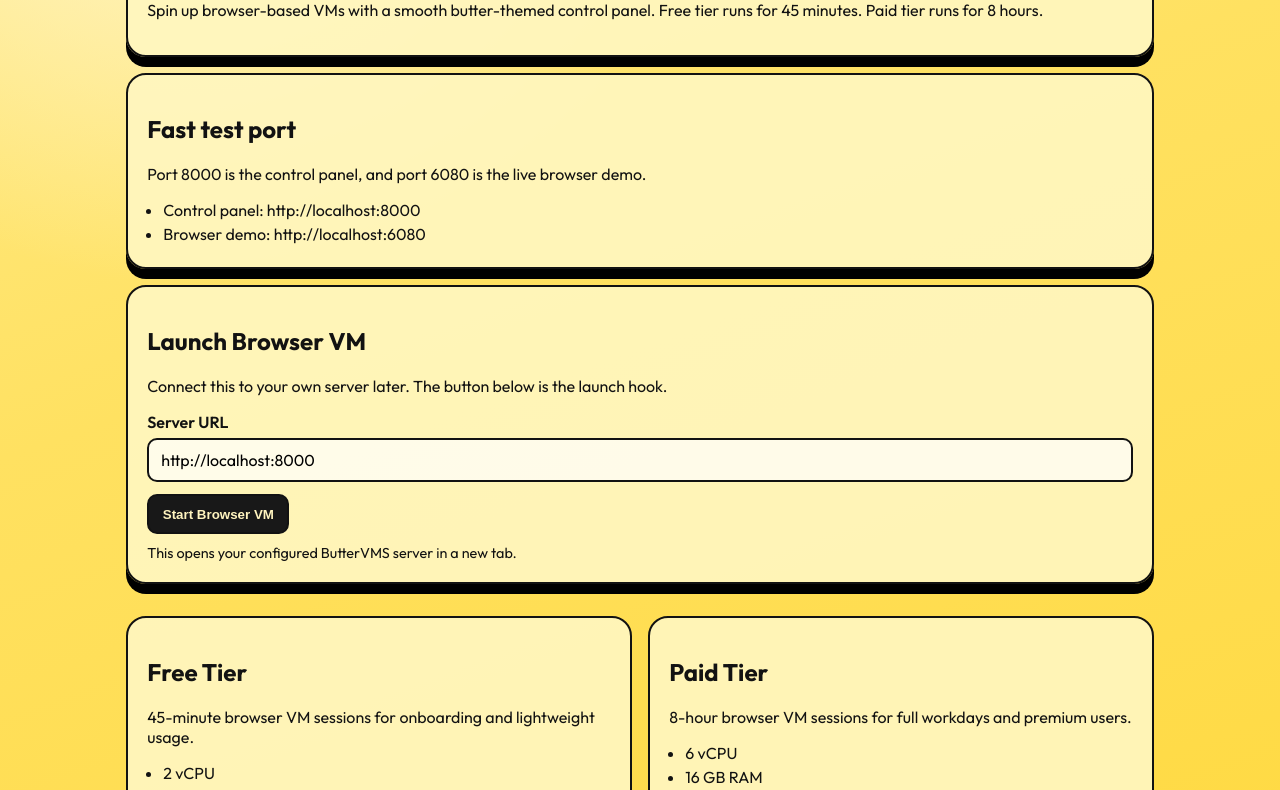
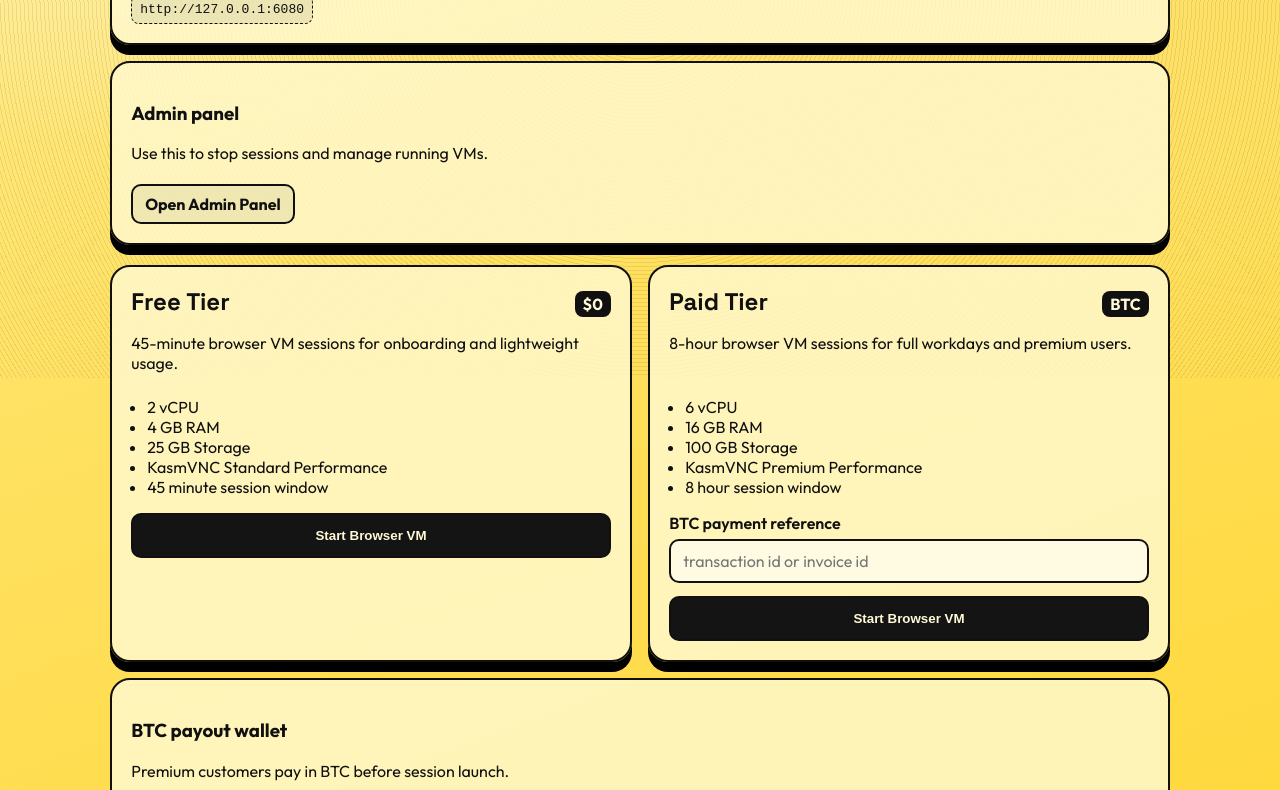
Before and after one commit to DevEchoX2/ButterVMs, a plain HTML site: page docs/index.html in a window 1280 px wide. Shown: the part 422-1212 px from the top of the page. Drawn offline with Linux system fonts and the light colour scheme.

Commit message:
Enable admin panel and sync static site to match port 8000 exactly

```diff
--- a/docs/index.html
+++ b/docs/index.html
@@ -13,17 +13,9 @@
     <link rel="stylesheet" href="styles.css" />
   </head>
   <body>
+    <div class="grain"></div>
     <main class="page">
-      <header class="hero">
-        <p class="pill">KasmVNC Powered</p>
-        <h1>ButterVMS</h1>
-        <p>
-          Spin up browser-based VMs with a smooth butter-themed control panel.
-          Free tier runs for 45 minutes. Paid tier runs for 8 hours.
-        </p>
-      </header>
-    <main class="page">
-      <header class="hero">
+      <header class="hero reveal">
         <p class="pill">KasmVNC Powered</p>
         <h1>ButterVMS</h1>
         <p>
@@ -32,57 +24,91 @@
         </p>
       </header>
 
-      <section class="card">
-        <h2>Fast test port</h2>
-        <p>Port 8000 is the control panel, and port 6080 is the live browser demo.</p>
-        <ul>
-          <li>Control panel: http://localhost:8000</li>
-          <li>Browser demo: http://localhost:6080</li>
-        </ul>
+      <section class="btc-note reveal">
+        <h3>Fast test port</h3>
+        <p>Use the browser demo here first. Port 8000 is the control panel, and this demo shows the browser VM itself.</p>
+        <code>http://127.0.0.1:6080</code>
       </section>
 
-      <section class="card launch-card">
-        <h2>Launch Browser VM</h2>
-        <p>Connect this to your own server later. The button below is the launch hook.</p>
-        <label for="server-url">Server URL</label>
-        <input id="server-url" type="text" placeholder="https://your-server.example.com" value="http://localhost:8000" />
-        <button id="launch-server" type="button">Start Browser VM</button>
-        <p class="helper">This opens your configured ButterVMS server in a new tab.</p>
+      <section class="btc-note reveal">
+        <h3>Admin panel</h3>
+        <p>Use this to stop sessions and manage running VMs.</p>
+        <a class="vnc-link" href="http://localhost:8000/admin">Open Admin Panel</a>
       </section>
 
-      <section class="cards">
-        <article class="card">
-          <h2>Free Tier</h2>
-          <p>45-minute browser VM sessions for onboarding and lightweight usage.</p>
+      <section class="tier-grid">
+        <article class="tier-card reveal">
+          <div class="card-top">
+            <h2>Free Tier</h2>
+            <span class="price">$0</span>
+          </div>
+          <p class="desc">45-minute browser VM sessions for onboarding and lightweight usage.</p>
           <ul>
             <li>2 vCPU</li>
             <li>4 GB RAM</li>
             <li>25 GB Storage</li>
             <li>KasmVNC Standard Performance</li>
+            <li>45 minute session window</li>
           </ul>
-          <button class="secondary-button" data-launch-path="/">Start Free VM</button>
+          <form action="#" method="post" onsubmit="return launchTier(event, 'standard')">
+            <input type="hidden" name="tier" value="standard" />
+            <button type="submit">Start Browser VM</button>
+          </form>
         </article>
-        <article class="card">
-          <h2>Paid Tier</h2>
-          <p>8-hour browser VM sessions for full workdays and premium users.</p>
+
+        <article class="tier-card reveal">
+          <div class="card-top">
+            <h2>Paid Tier</h2>
+            <span class="price">BTC</span>
+          </div>
+          <p class="desc">8-hour browser VM sessions for full workdays and premium users.</p>
           <ul>
             <li>6 vCPU</li>
             <li>16 GB RAM</li>
             <li>100 GB Storage</li>
             <li>KasmVNC Premium Performance</li>
+            <li>8 hour session window</li>
           </ul>
-          <button class="secondary-button" data-launch-path="/">Start Paid VM</button>
+          <form action="#" method="post" onsubmit="return launchTier(event, 'premium')">
+            <input type="hidden" name="tier" value="premium" />
+            <label for="payment-premium">BTC payment reference</label>
+            <input
+              id="payment-premium"
+              name="payment_reference"
+              type="text"
+              placeholder="transaction id or invoice id"
+              required
+            />
+            <button type="submit">Start Browser VM</button>
+          </form>
         </article>
       </section>
 
-      <section class="card">
-        <h2>BTC payout wallet</h2>
+      <section class="btc-note reveal">
+        <h3>BTC payout wallet</h3>
         <p>Premium customers pay in BTC before session launch.</p>
         <code>bc1qzchqv8uyu0z9t3nzc3vt96kstv7z3xy032x0e0</code>
       </section>
 
-      <section class="card">
-        <h2>Sessions</h2>
-        <p>This static page mirrors the live ButterVMS home screen layout. The live session list appears in the full-stack app on port 8000.</p>
+      <section class="btc-note reveal">
+        <h3>Active browser VM sessions</h3>
+        <p>No running sessions yet. Launch one from the button above, and it will appear here on the live app (port 8000).</p>
       </section>
     </main>
+
+    <script>
+      function launchTier(event, tier) {
+        event.preventDefault();
+        const serverUrl = prompt('Server URL:', 'http://localhost:8000');
+        if (serverUrl) {
+          let url = serverUrl.trim();
+          if (!url.startsWith('http://') && !url.startsWith('https://')) {
+            url = 'https://' + url;
+          }
+          const createPath = tier === 'premium' ? '/create-vm' : '/create-vm';
+          window.open(url + createPath, '_blank');
+        }
+      }
+    </script>
+  </body>
+</html>
--- a/docs/styles.css
+++ b/docs/styles.css
@@ -1,9 +1,11 @@
 :root {
   --butter-50: #fff9d8;
-  --butter-100: #fff4bf;
-  --butter-200: #ffe066;
-  --ink: #121212;
-  --card: rgba(255, 247, 191, 0.92);
+  --butter-100: #fff2b3;
+  --butter-200: #ffe680;
+  --ink: #101010;
+  --ink-soft: #2a2a2a;
+  --panel: rgba(255, 248, 203, 0.86);
+  --panel-strong: rgba(255, 237, 158, 0.95);
 }
 
 * {
@@ -13,25 +15,39 @@
 body {
   margin: 0;
   min-height: 100vh;
+  color: var(--ink);
   font-family: "Outfit", sans-serif;
+  background:
+    radial-gradient(circle at 10% 5%, #fff7cd 0%, transparent 28%),
+    radial-gradient(circle at 84% 20%, #ffe16a 0%, transparent 35%),
+    linear-gradient(160deg, #ffef9b 0%, #ffe161 45%, #ffd633 100%);
+}
+
+a {
   color: var(--ink);
-  background:
-    radial-gradient(circle at 15% 10%, #fff7d7 0%, transparent 28%),
-    linear-gradient(160deg, #ffef9b 0%, #ffe161 40%, #ffd633 100%);
+}
+
+.grain {
+  pointer-events: none;
+  position: fixed;
+  inset: 0;
+  opacity: 0.08;
+  background-image: repeating-radial-gradient(circle, #000 0 1px, transparent 1px 4px);
 }
 
 .page {
+  position: relative;
+  z-index: 1;
   width: min(1060px, calc(100% - 2rem));
   margin: 2rem auto;
 }
 
-.hero,
-.card {
-  background: var(--card);
+.hero {
+  background: var(--panel);
   border: 2px solid var(--ink);
-  border-radius: 20px;
-  padding: 1.2rem;
-  box-shadow: 0 10px 0 #000;
+  border-radius: 24px;
+  padding: 2rem;
+  box-shadow: 0 14px 0 #000;
 }
 
 .hero h1 {
@@ -41,97 +57,219 @@
   letter-spacing: -0.04em;
 }
 
-.pill {
-  margin: 0 0 0.5rem;
-  display: inline-block;
-  background: var(--ink);
-  color: #fff9d8;
-  border-radius: 999px;
-  padding: 0.25rem 0.65rem;
-  font-size: 0.75rem;
-  letter-spacing: 0.08em;
-  text-transform: uppercase;
+.hero p {
+  margin: 0.75rem 0 0;
+  max-width: 65ch;
+  line-height: 1.5;
 }
 
-.cards {
-  margin-top: 1rem;
+.pill {
+  display: inline-block;
+  margin: 0 0 0.6rem;
+  padding: 0.3rem 0.7rem;
+  border-radius: 999px;
+  background: var(--ink);
+  color: var(--butter-50);
+  font-size: 0.8rem;
+  text-transform: uppercase;
+  letter-spacing: 0.08em;
+}
+
+.tier-grid {
   display: grid;
+  gap: 1rem;
+  margin-top: 1.2rem;
   grid-template-columns: repeat(auto-fit, minmax(240px, 1fr));
+}
+
+.tier-card,
+.result-card,
+.btc-note {
+  background: var(--panel);
+  border: 2px solid var(--ink);
+  border-radius: 20px;
+  padding: 1.2rem;
+  box-shadow: 0 10px 0 #000;
+}
+
+.tier-card.locked {
+  background: var(--panel-strong);
+}
+
+.card-top {
+  display: flex;
+  align-items: baseline;
+  justify-content: space-between;
   gap: 1rem;
 }
 
-.card {
-  margin-top: 1rem;
+.card-top h2 {
+  font-family: "Space Grotesk", sans-serif;
+  margin: 0;
 }
 
-.launch-card {
-  margin-top: 1rem;
+.price {
+  font-weight: 700;
+  background: var(--ink);
+  color: var(--butter-50);
+  padding: 0.2rem 0.5rem;
+  border-radius: 8px;
+}
+
+.desc {
+  min-height: 3rem;
+}
+
+ul {
+  margin: 0.6rem 0 1rem;
+  padding-left: 1rem;
 }
 
 label {
   display: block;
+  margin: 0 0 0.35rem;
   font-weight: 600;
-  margin-bottom: 0.35rem;
 }
 
-input {
+input[type="text"] {
   width: 100%;
+  margin: 0 0 0.8rem;
   border: 2px solid var(--ink);
   border-radius: 10px;
   padding: 0.65rem 0.75rem;
   font: inherit;
-  background: rgba(255, 255, 255, 0.7);
+  background: rgba(255, 255, 255, 0.6);
+}
+
+button {
+  width: 100%;
+  border: 2px solid var(--ink);
+  border-radius: 10px;
+  background: #141414;
+  color: var(--butter-50);
+  font-weight: 700;
+  padding: 0.8rem 1rem;
+  cursor: pointer;
+  transition: transform 0.2s ease, box-shadow 0.2s ease;
+}
+
+button.warn {
+  background: #3a2d00;
+}
+
+button:hover {
+  transform: translateY(-2px);
+  box-shadow: 0 6px 0 #000;
+}
+
+.btc-note {
+  margin-top: 1rem;
 }
 
 code {
   display: block;
   width: fit-content;
   max-width: 100%;
-  background: rgba(0, 0, 0, 0.1);
+  overflow-wrap: anywhere;
+  margin-top: 0.4rem;
+  padding: 0.35rem 0.5rem;
+  border-radius: 8px;
   border: 1px dashed var(--ink);
-  border-radius: 8px;
-  padding: 0.35rem 0.55rem;
-  font-family: monospace;
-  font-size: 0.9em;
-  overflow-wrap: break-word;
+  background: rgba(16, 16, 16, 0.08);
 }
 
-a {
-  color: var(--ink);
-  text-decoration: none;
+.result-card {
+  max-width: 800px;
+  margin: 0 auto;
 }
 
-a:hover {
-  text-decoration: underline;
+.meta-grid {
+  margin-top: 1rem;
+  display: grid;
+  grid-template-columns: repeat(auto-fit, minmax(200px, 1fr));
+  gap: 0.8rem;
 }
 
-ul {
-  margin: 0.75rem 0 0;
-  padding-left: 1rem;
+.meta-grid h4 {
+  margin: 0;
+  font-family: "Space Grotesk", sans-serif;
 }
 
-li {
-  margin: 0.25rem 0;
+.meta-grid p {
+  margin: 0.3rem 0 0;
 }
 
-button {
-  margin-top: 0.75rem;
+.btc-box {
+  margin-top: 1.2rem;
+  border: 2px dashed var(--ink);
+  border-radius: 12px;
+  padding: 0.9rem;
+  background: rgba(255, 245, 184, 0.8);
+}
+
+.back-link {
+  display: inline-block;
+  margin-top: 1rem;
+  font-weight: 700;
+}
+
+.vnc-link {
+  display: inline-block;
+  margin-top: 0.3rem;
+  font-weight: 700;
+  padding: 0.5rem 0.75rem;
   border: 2px solid var(--ink);
   border-radius: 10px;
-  background: #181818;
-  color: var(--butter-100);
-  padding: 0.65rem 0.85rem;
-  font-weight: 700;
-  cursor: pointer;
+  text-decoration: none;
+  background: rgba(0, 0, 0, 0.06);
 }
 
-.secondary-button {
+.vnc-preview {
+  margin-top: 0.8rem;
   width: 100%;
-  margin-top: 0.5rem;
-  background: #2a2200;
+  min-height: 420px;
+  border: 2px solid var(--ink);
+  border-radius: 12px;
+  background: #000;
 }
 
-.helper {
-  margin: 0.65rem 0 0;
-  font-size: 0.9rem;
+.reveal {
+  opacity: 0;
+  transform: translateY(10px);
+  animation: rise 0.65s ease forwards;
 }
+
+.tier-grid .reveal:nth-child(2) {
+  animation-delay: 0.08s;
+}
+
+.btc-note.reveal,
+.result-card.reveal {
+  animation-delay: 0.14s;
+}
+
+@keyframes rise {
+  to {
+    opacity: 1;
+    transform: translateY(0);
+  }
+}
+
+@media (max-width: 640px) {
+  .page {
+    width: min(1060px, calc(100% - 1rem));
+    margin: 1rem auto 1.3rem;
+  }
+
+  .hero,
+  .tier-card,
+  .result-card,
+  .btc-note {
+    border-radius: 16px;
+    box-shadow: 0 8px 0 #000;
+  }
+
+  .vnc-preview {
+    min-height: 280px;
+  }
+}
```
Also changed, not shown: 1 other file.
